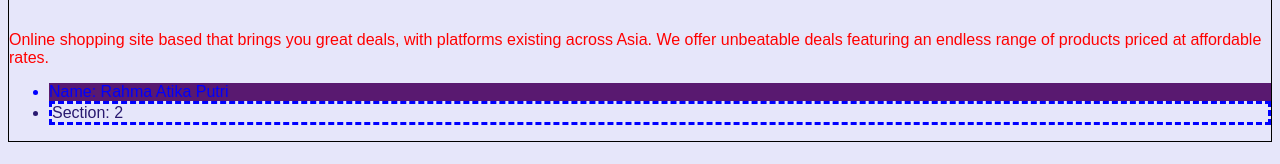
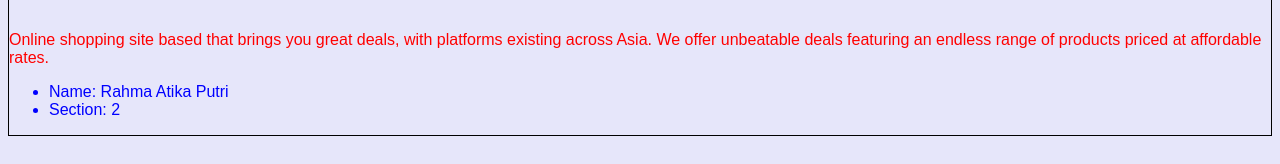
Before and after one commit to amharatika/webtech02, a plain HTML site: page index.html in a window 1280 px wide. Shown: the part 116-280 px from the top of the page. Drawn offline with Linux system fonts and the light colour scheme.

Commit message:
Update index.html

```diff
--- a/index.html
+++ b/index.html
@@ -23,8 +23,8 @@
     existing across Asia. We offer unbeatable deals featuring an endless range
     of products priced at affordable rates.</p>
     <ul>
-      <li id="IDselector"> Name: Rahma Atika Putri </li>
-      <li class="classforContact"> Section: 2 </li>
+      <li> Name: Rahma Atika Putri </li>
+      <li> Section: 2 </li>
     </ul>
   </body>
 
```
